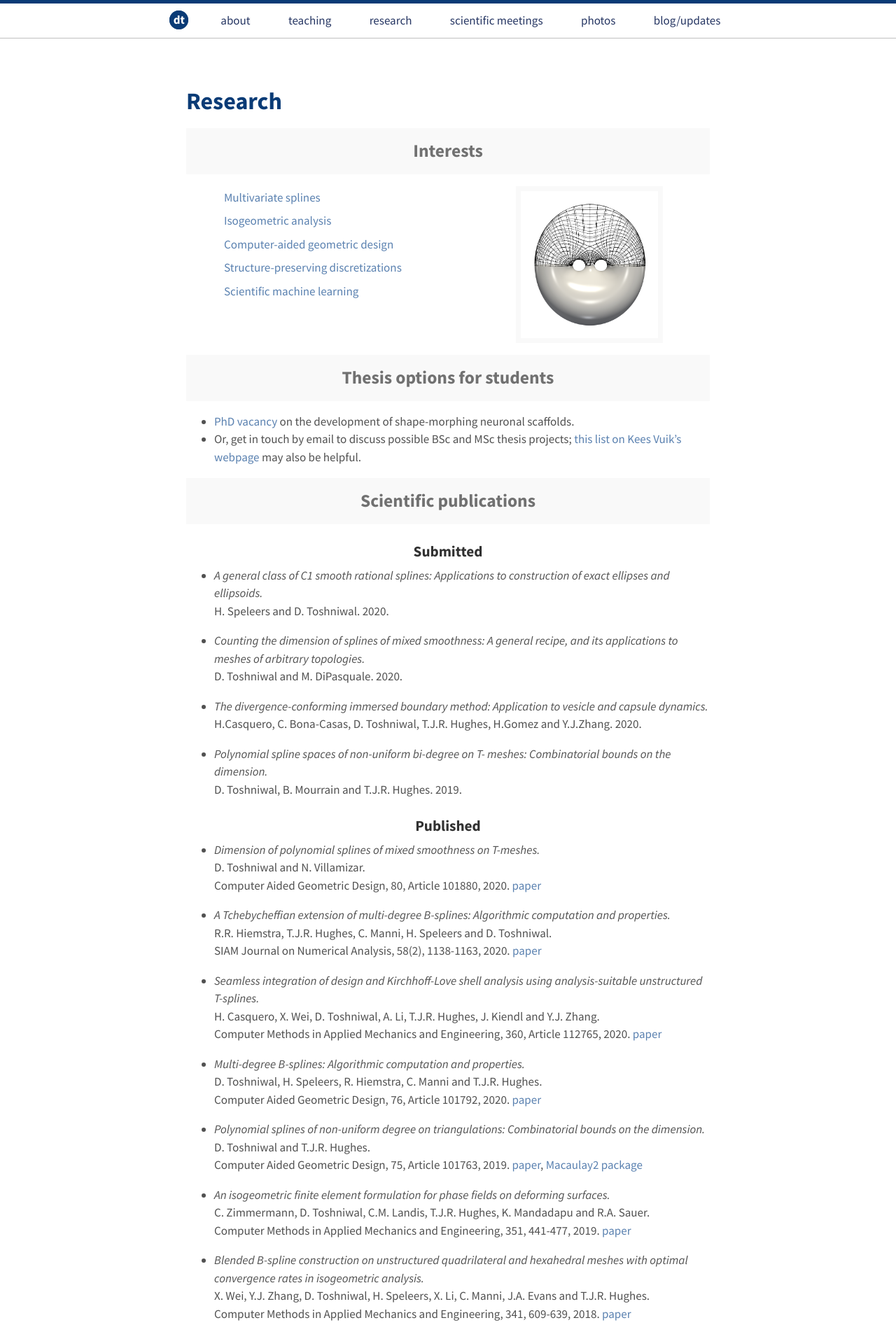
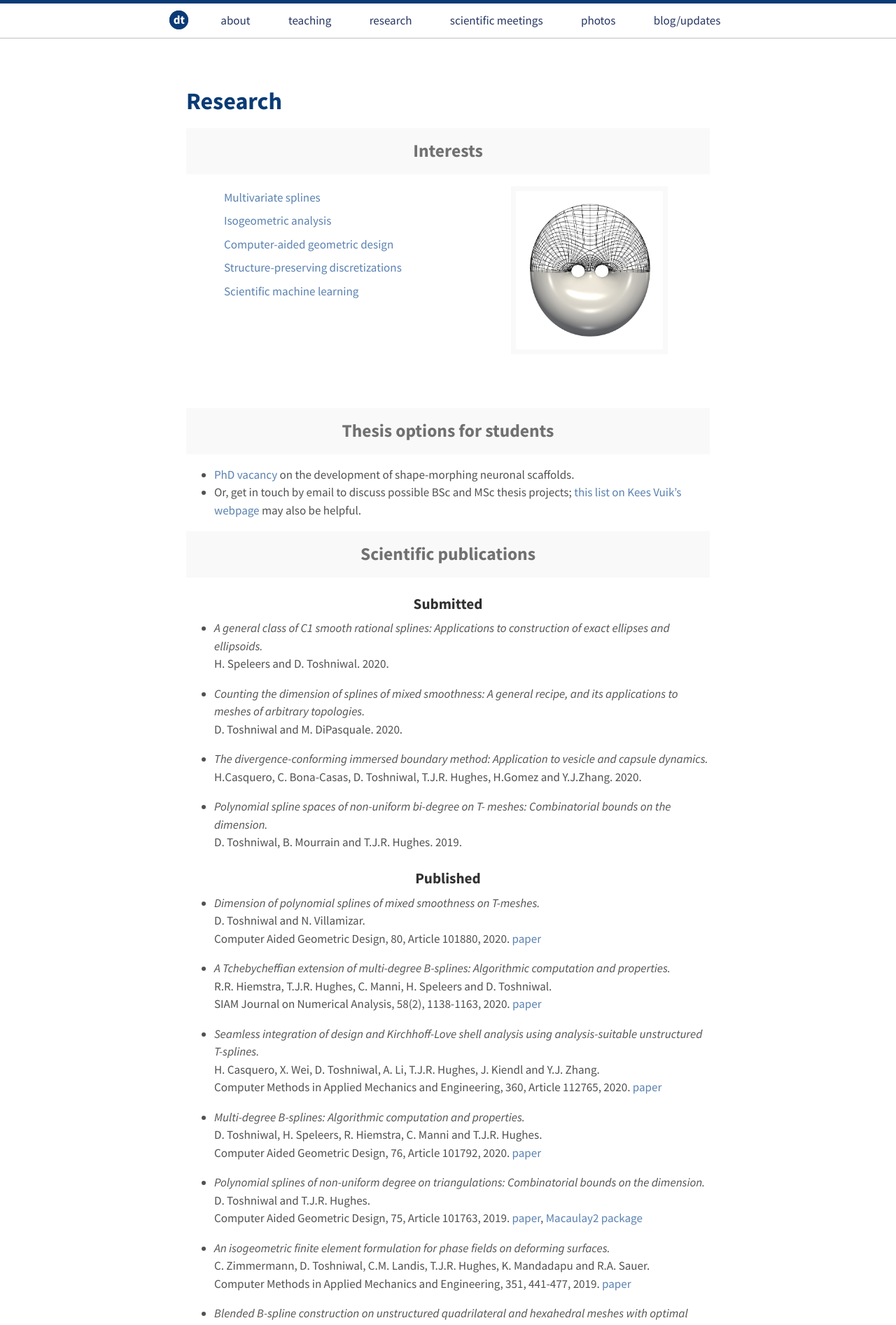
Before and after one commit to dtoshniwal/dtoshniwal.github.io, a Jekyll site: the page built from research.md, in a window 1280 px wide. Shown: the top 1893 px of the page at 70% size. Built offline with Jekyll 4.4.1, drawn with Linux system fonts in a browser that asks for light colours.

Commit message:
Fix fig alignment

```diff
--- a/_sass/base/_visuals.scss
+++ b/_sass/base/_visuals.scss
@@ -13,15 +13,15 @@
 #gallery-container {
     position: relative;
     width: 100%;
-    height: 77%;
-    padding-bottom: 30%;
+    height: 300px;
+    padding-bottom: 000px;
     margin-left: auto;
     margin-right: auto;
     text-align: left;
 }
 
 div.textblock {
-	width: 63%;
+	width: 62%;
     height: 100%;
     top: 0px;
     left: 0px;
@@ -35,7 +35,7 @@ img.gallery-fullsize {
     top: 0%;
     left: 100%;
     width: auto;
-    height: 100%;
+    height: 80%;
     padding: 14px;
     display: none;
     background-color: #FFFFFF;
@@ -47,7 +47,7 @@ img.gallery-thumb {
     top: 0%;
     left: 100%;
     width: auto;
-    height: 100%;
+    height: 80%;
     padding: 14px;
     display: block;
     border: 7px $message-background-color solid;
```
